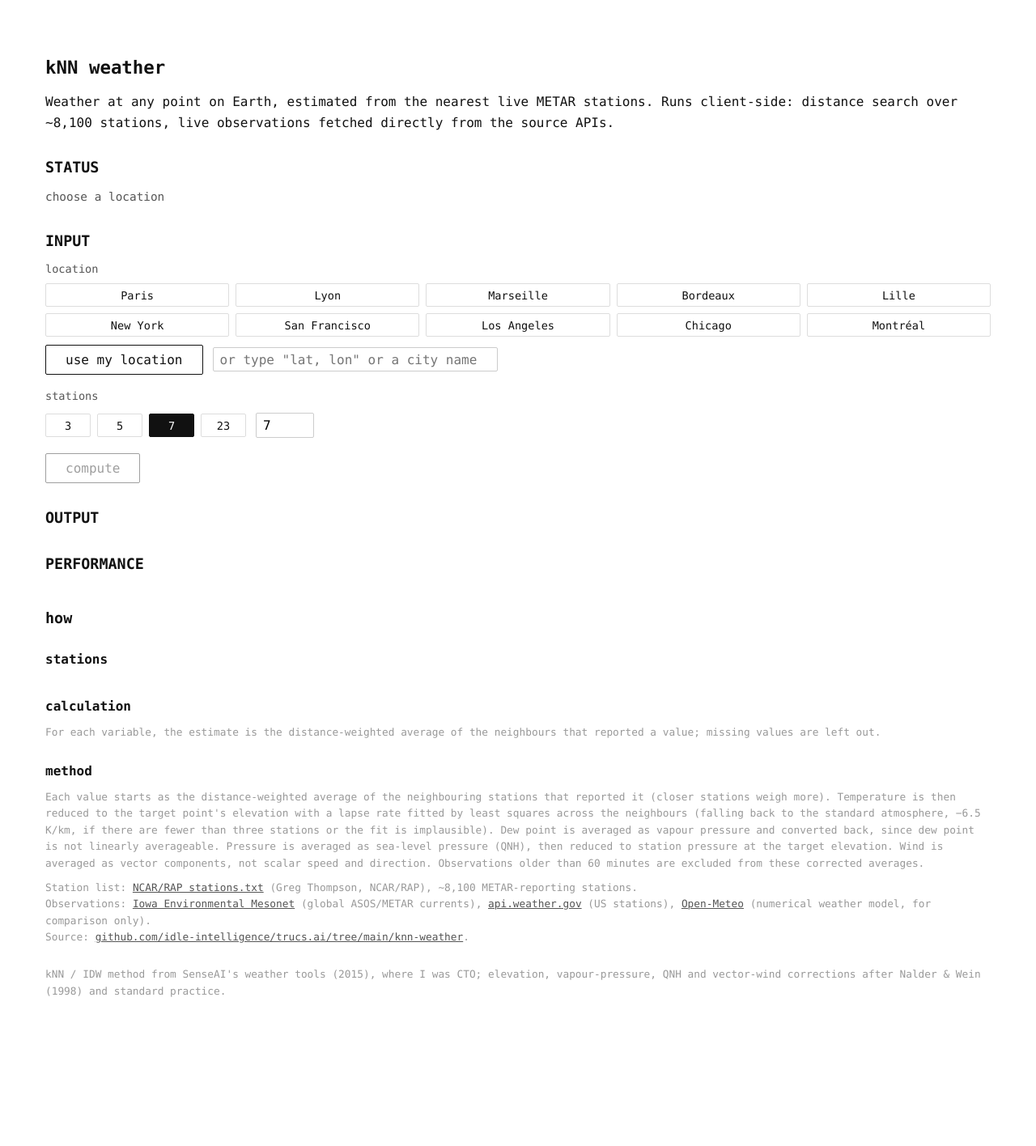
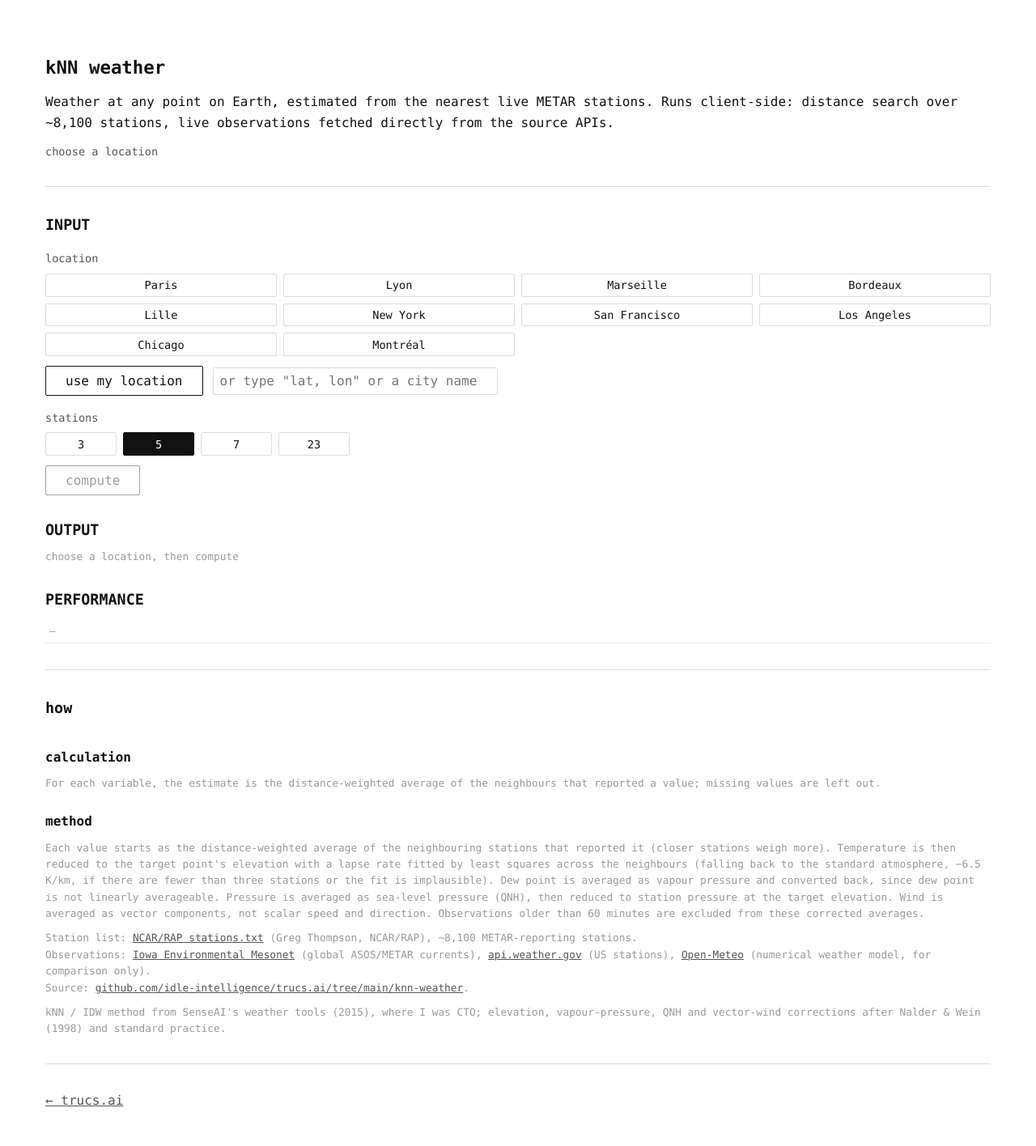
Before and after one commit to idle-intelligence/trucs.ai, a Jekyll site: the page knn-weather/index.html, which Jekyll copies as it is, in a window 1280 px wide. Shown: the whole page at 81% size. Built offline with Jekyll 4.4.1, drawn with Linux system fonts in a browser that asks for light colours; before the commit the page ends 1277 px from its top, so only the background shows below that.

Commit message:
knn-weather: rebuild page on the tts/index.html skeleton
Button rows, status line, and panel-desc footer now reuse tts's CSS
verbatim (voice-grid/voice-btn) instead of a bespoke 5-column grid.
Station count defaults to 5 and drops the native number input. OUTPUT
and PERFORMANCE show a gray placeholder line before compute instead of
an empty section, and the how-section stations table only gets its
heading once results exist.

```diff
--- a/knn-weather/index.html
+++ b/knn-weather/index.html
@@ -9,39 +9,88 @@
   <link rel="alternate icon" href="/favicon.ico" sizes="16x16 32x32">
   <link rel="stylesheet" href="../assets/style.css">
   <style>
+    button {
+      font-family: inherit;
+      font-size: 1rem;
+      padding: 0.5em 1.5em;
+      border: 1px solid #111;
+      background: #fff;
+      color: #111;
+      cursor: pointer;
+      border-radius: 2px;
+    }
+    button:hover {
+      background: #111;
+      color: #fff;
+    }
+    button:disabled {
+      opacity: 0.4;
+      cursor: not-allowed;
+    }
+    button:disabled:hover {
+      background: #fff;
+      color: #111;
+    }
+    #model-status {
+      display: flex;
+      align-items: center;
+      gap: 0.75em;
+    }
+    #status-text {
+      color: #555;
+      font-size: 0.85rem;
+    }
+    .voice-grid {
+      display: grid;
+      grid-template-columns: repeat(4, 1fr);
+      gap: 0.5em;
+    }
+    .voice-btn {
+      font-family: inherit;
+      font-size: 0.85rem;
+      padding: 0.4em 0;
+      cursor: pointer;
+      border: 1px solid #ddd;
+      background: #fff;
+      color: #111;
+      border-radius: 2px;
+      text-align: center;
+    }
+    .voice-btn:hover:not(:disabled) {
+      border-color: #111;
+    }
+    .voice-btn:disabled {
+      opacity: 0.4;
+      cursor: not-allowed;
+    }
+    .voice-btn.active {
+      background: #111;
+      color: #fff;
+      border-color: #111;
+    }
+    .voice-btn.loading {
+      border-color: #999;
+      color: #999;
+    }
+    .panel-desc {
+      color: #999;
+      font-size: 0.8rem;
+    }
+
+    /* kNN-specific additions below — nothing above this line redefines tts/index.html rules. */
+
     body { max-width: 1200px; }
     h3 { margin-top: 1.5em; }
-    button {
-      font-family: inherit; font-size: 1rem; padding: 0.5em 1.5em;
-      border: 1px solid #111; background: #fff; color: #111;
-      cursor: pointer; border-radius: 2px;
+    .section-label { color: #555; font-size: 0.85rem; margin: 1.2em 0 0.5em; }
+    .k-grid { grid-template-columns: repeat(4, 5.5em); justify-content: start; }
+    .input-row { margin: 0.75em 0; display: flex; align-items: center; gap: 0.75em; flex-wrap: wrap; }
+    input[type="text"] {
+      font-family: inherit; font-size: 1rem; padding: 0.4em 0.5em;
+      border: 1px solid #ddd; background: #fff; color: #111; border-radius: 2px;
+      width: 22em; max-width: 100%;
     }
-    button:hover:not(:disabled) { background: #111; color: #fff; }
-    button:disabled { opacity: 0.4; cursor: not-allowed; }
-    .section-label { color: #555; font-size: 0.85rem; margin: 1.2em 0 0.5em; }
-    .section-label:first-child { margin-top: 0; }
-    .btn-grid {
-      display: grid;
-      grid-template-columns: repeat(5, 1fr);
-      gap: 0.5em;
-    }
-    .pick-btn {
-      font-family: inherit; font-size: 0.85rem; padding: 0.4em 0;
-      cursor: pointer; border: 1px solid #ddd; background: #fff; color: #111;
-      border-radius: 2px; text-align: center;
-    }
-    .pick-btn:hover:not(:disabled) { border-color: #111; }
-    .pick-btn.active { background: #111; color: #fff; border-color: #111; }
-    .k-grid { grid-template-columns: repeat(4, 3.5em); justify-content: start; }
-    .input-row { margin: 0.6em 0; display: flex; align-items: center; gap: 0.75em; flex-wrap: wrap; }
-    input[type="text"], input[type="number"] {
-      font-family: inherit; font-size: 1rem; padding: 0.3em 0.5em;
-      border: 1px solid #ccc; border-radius: 2px;
-    }
-    input[type="text"] { width: 22em; max-width: 100%; }
-    input[type="number"] { width: 4.5em; }
-    #compute-btn { font-size: 1rem; padding: 0.5em 1.5em; margin-top: 0.6em; }
-    #status-text { color: #555; font-size: 0.9rem; }
+    input[type="text"]:focus { outline: none; border-color: #111; }
+    #compute-btn { margin-top: 0.75em; }
     table { border-collapse: collapse; width: 100%; margin-top: 0.75em; font-size: 0.85rem; }
     th, td { text-align: left; padding: 0.3em 0.4em; border-bottom: 1px solid #eee; white-space: nowrap; }
     th { color: #555; font-weight: normal; border-bottom: 1px solid #111; }
@@ -51,15 +100,14 @@
       max-width: 10em; overflow: hidden; text-overflow: ellipsis; white-space: nowrap;
     }
     @media (max-width: 480px) {
-      .btn-grid { grid-template-columns: repeat(3, 1fr); }
-      .k-grid { grid-template-columns: repeat(4, 1fr); }
+      .voice-grid { grid-template-columns: repeat(2, 1fr); }
+      .k-grid { grid-template-columns: repeat(2, 1fr); }
       #results .col-country, #results .col-elev, #results .col-source { display: none; }
       #results th, #results td { padding: 0.3em 0.3em; }
       #results td:nth-child(3) { max-width: 6em; }
     }
     .missing { color: #bbb; }
     #error { color: #b00; margin-top: 0.5em; }
-    .panel-desc { color: #999; font-size: 0.8rem; }
     .calc-var { margin-top: 1.5em; }
     .calc-var h3 { margin-bottom: 0.3em; }
     .calc-summary { margin: 0.3em 0 0.5em; }
@@ -84,27 +132,25 @@
       observations fetched directly from the source APIs.
     </p>
 
-    <h2>STATUS</h2>
-    <p id="status-text">choose a location</p>
+    <div id="model-status">
+      <span id="status-text">choose a location</span>
+    </div>
+
+    <hr>
 
     <h2>INPUT</h2>
-    <div id="controls">
     <p class="section-label">location</p>
-      <div class="btn-grid" id="city-grid"></div>
+    <div class="voice-grid" id="city-grid"></div>
     <div class="input-row">
       <button id="geo-btn" type="button" title="Use my location">use my location</button>
       <input type="text" id="loc-input" placeholder='or type "lat, lon" or a city name' aria-label="location">
     </div>
 
     <p class="section-label">stations</p>
-      <div class="input-row">
-        <div class="btn-grid k-grid" id="k-grid"></div>
-        <input type="number" id="k-input" step="1" min="1" max="23" value="7" aria-label="number of stations">
-      </div>
+    <div class="voice-grid k-grid" id="k-grid"></div>
 
     <button id="compute-btn" type="button" disabled>compute</button>
-      <div id="error" hidden></div>
-    </div>
+    <p id="error" class="panel-desc" hidden></p>
 
     <h2>OUTPUT</h2>
     <p class="panel-desc" id="output-model-note" hidden>
@@ -112,16 +158,17 @@
       numerical weather model (Open-Meteo), interpolated to this point. It is
       a model output, not a measurement.
     </p>
-    <div id="output-panel"></div>
+    <div id="output-panel"><p class="note">choose a location, then compute</p></div>
 
     <h2>PERFORMANCE</h2>
     <table id="perf-table">
-      <tbody id="perf-body"></tbody>
+      <tbody id="perf-body"><tr><td class="note" colspan="2">—</td></tr></tbody>
     </table>
+
+    <hr>
 
     <h2>how</h2>
 
-    <h3>stations</h3>
     <div class="table-wrap">
       <table id="results" hidden>
         <thead>
@@ -172,9 +219,12 @@
       Source: <a href="https://github.com/idle-intelligence/trucs.ai/tree/main/knn-weather">github.com/idle-intelligence/trucs.ai/tree/main/knn-weather</a>.
     </p>
 
-    <p class="panel-desc" style="margin-top: 2em;">
+    <p class="panel-desc">
       kNN / IDW method from SenseAI's weather tools (2015), where I was CTO; elevation, vapour-pressure, QNH and vector-wind corrections after Nalder &amp; Wein (1998) and standard practice.
     </p>
+
+    <hr>
+    <p><a href="/">← trucs.ai</a></p>
   </main>
 
   <script type="module">
```
Also changed, not shown: other parts of knn-weather/index.html (+17 -12 lines). Lines whose indentation alone changed are shown as unchanged.
